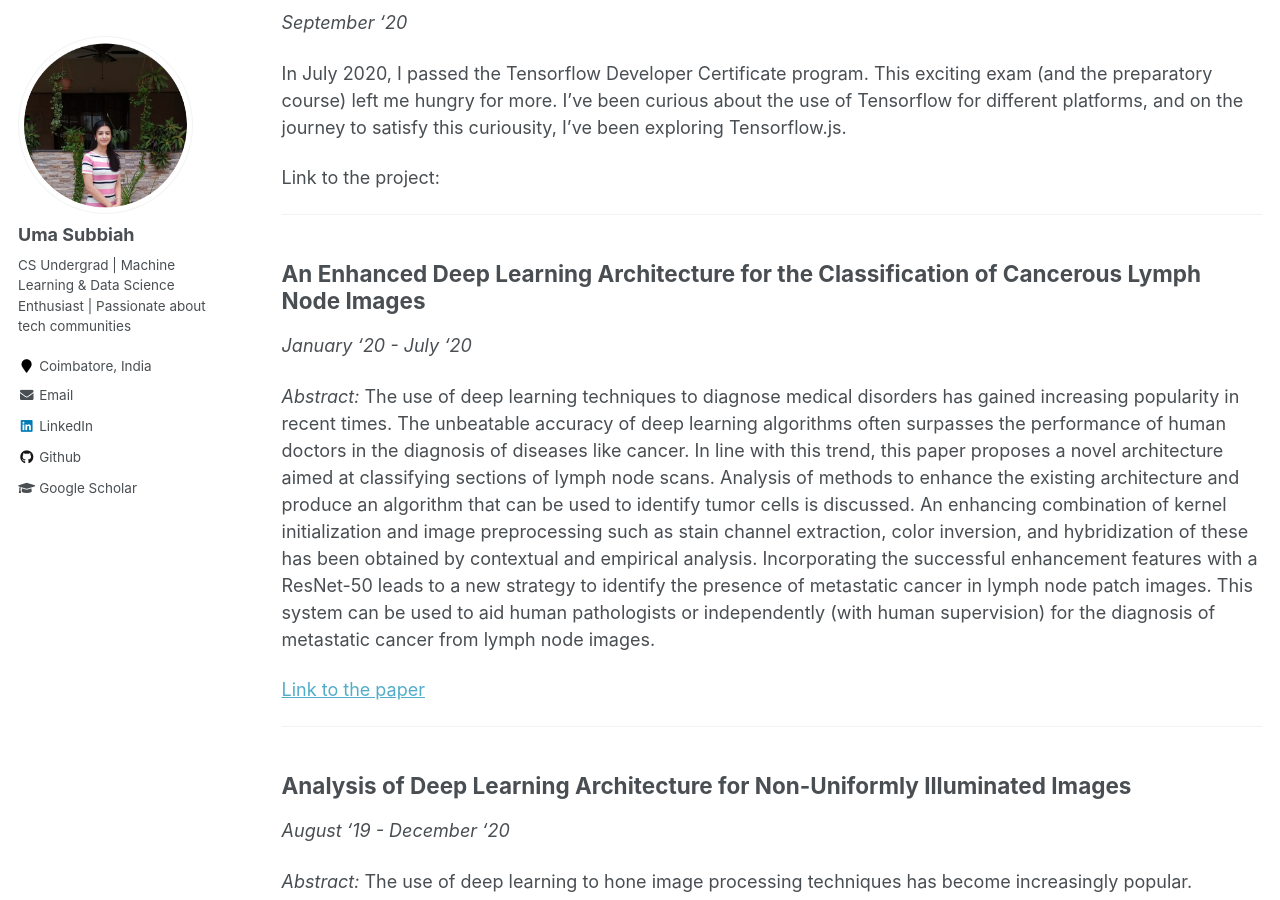
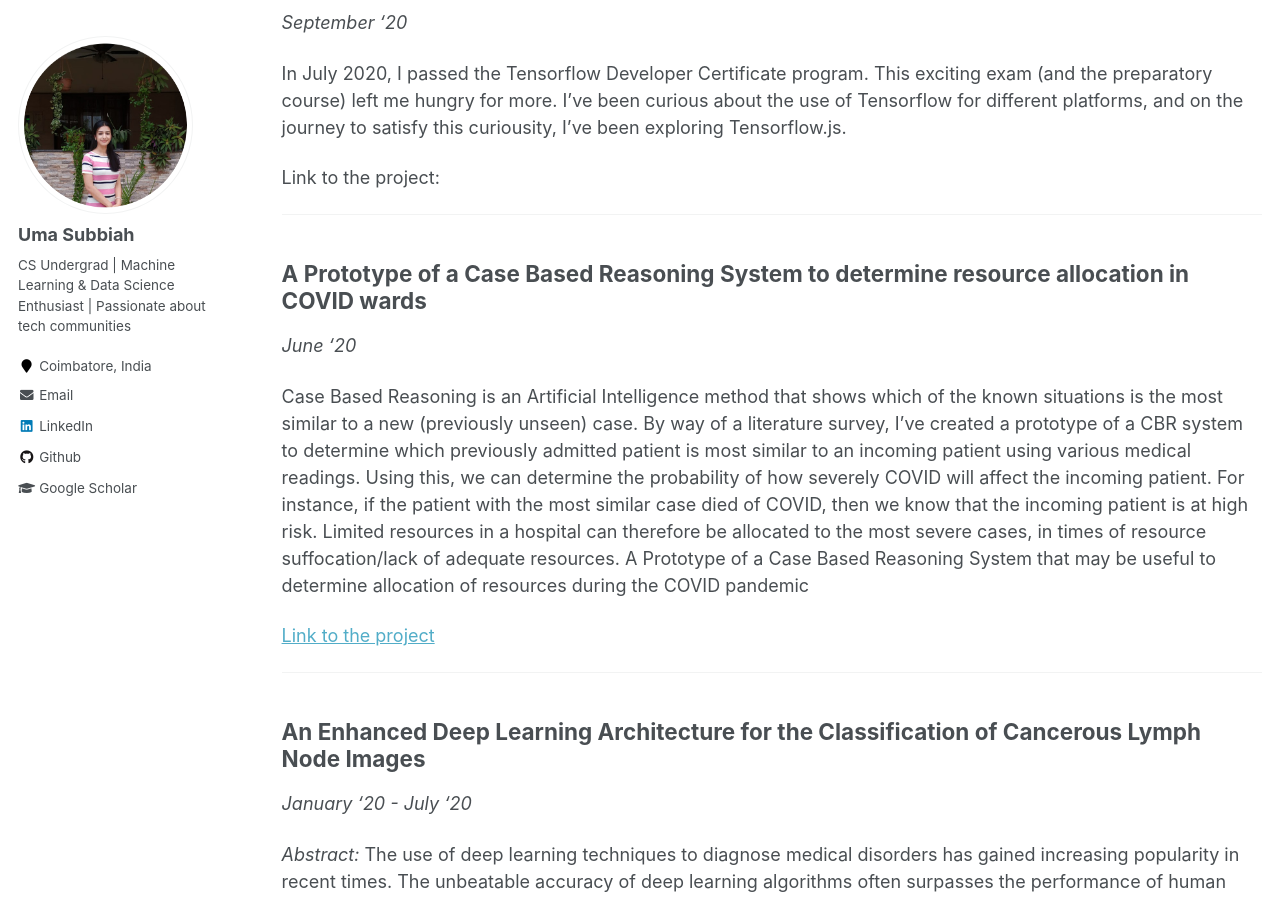
Before and after one commit to uma-subbiah/uma-subbiah.github.io, a Jekyll site: the page built from _pages/projects.md, in a window 1280 px wide and 900 px high, scrolled down 318 px. Built offline with Jekyll 4.4.1, drawn with Linux system fonts in a browser that asks for light colours.

Commit message:
Added CBR

```diff
--- a/_pages/projects.md
+++ b/_pages/projects.md
@@ -20,6 +20,17 @@ _September '20_
 In July 2020, I passed the Tensorflow Developer Certificate program. This exciting exam (and the preparatory course) left me hungry for more. I've been curious about the use of Tensorflow for different platforms, and on the journey to satisfy this curiousity, I've been exploring Tensorflow.js.
 
 Link to the project:
+
+<hr>
+
+##  A Prototype of a Case Based Reasoning System to determine resource allocation in COVID wards
+_June '20_
+<br>
+
+Case Based Reasoning is an Artificial Intelligence method that shows which of the known situations is the most similar to a new (previously unseen) case. By way of a literature survey, I've created a prototype of a CBR system to determine which previously admitted patient is most similar to an incoming patient using various medical readings. Using this, we can determine the probability of how severely COVID will affect the incoming patient. For instance, if the patient with the most similar case died of COVID, then we know that the incoming patient is at high risk. Limited resources in a hospital can therefore be allocated to the most severe cases, in times of resource suffocation/lack of adequate resources.
+A Prototype of a Case Based Reasoning System that may be useful to determine allocation of resources during the COVID pandemic
+
+[Link to the project](https://github.com/uma-subbiah/CBR-Prototype-COVID)
 
 <hr>
 
```
Also changed, not shown: 1 other file.
